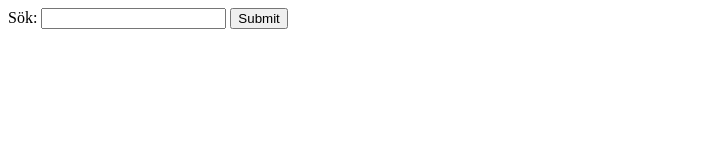
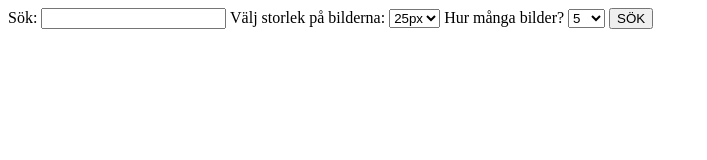
Before and after one commit to talebhammoude/FE21-JS1-taleb-hammoude-miniprojekt3, a plain HTML site: page index.html in a window 1280 px wide. Shown: the whole page, without its empty margins (0-707 px from the left). Drawn offline with Linux system fonts and the light colour scheme.

Commit message:
setup html

```diff
--- a/index.html
+++ b/index.html
@@ -1,21 +1,39 @@
 <!DOCTYPE html>
 <html lang="en">
-<head>
-    <meta charset="UTF-8">
-    <meta http-equiv="X-UA-Compatible" content="IE=edge">
-    <meta name="viewport" content="width=device-width, initial-scale=1.0">
+  <head>
+    <meta charset="UTF-8" />
+    <meta http-equiv="X-UA-Compatible" content="IE=edge" />
+    <meta name="viewport" content="width=device-width, initial-scale=1.0" />
     <title>Miniprojekt 3</title>
-    <link rel="stylesheet" href="styles.css">
-</head>
-<body>
+    <link rel="stylesheet" href="styles.css" />
+  </head>
+  <body>
+
+    <div>
+
+      <label for="searchpic">Sök:</label>
+      <input type="search" id="searchpic" />
 
 
-    <label for="searchpic">Sök:</label>
-    <input type="search" id="searchpic">
-    <input type="submit">
+      <label for="size">Välj storlek på bilderna:</label>
+      <select name="size-options" id="size">
+        <option value="25px">25px</option>
+        <option value="50px">50px</option>
+      </select>
+
+
+      <label for="amount">Hur många bilder?</label>
+      <select name="amount-options" id="amount">
+        <option value="5">5</option>
+        <option value="10">10</option>
+      </select>
+
+
+      <input type="submit" value="SÖK" />
+    </div>
 
 
 
     <script src="app.js"></script>
-</body>
+  </body>
 </html>
```
